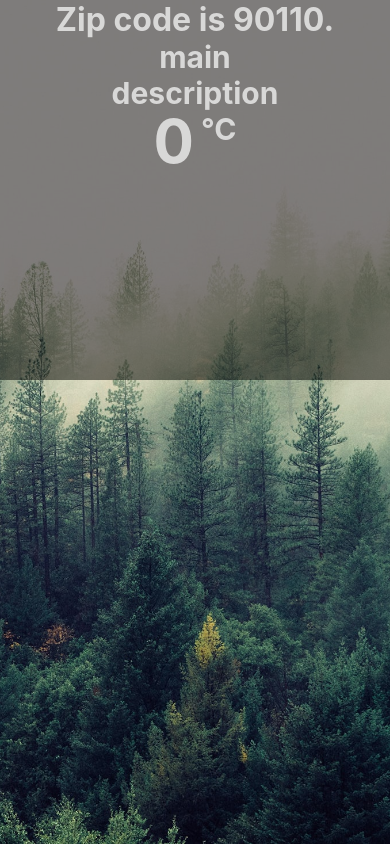
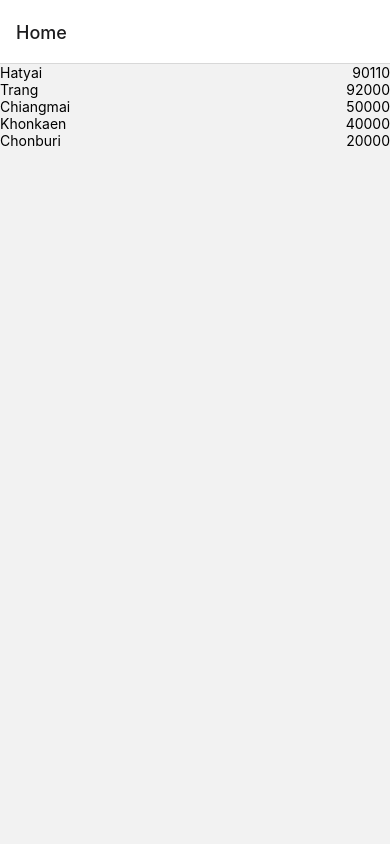
Before and after one commit to AS558/lab-react-native, a React Native app: screen /Home in a window 390 px wide. Built offline with nearby package versions, Linux system fonts and the light colour scheme; no server answers.

Commit message:
Part 5 : Router

```diff
--- a/App.js
+++ b/App.js
@@ -1,24 +1,18 @@
-import { StatusBar } from 'expo-status-bar';
 import React from 'react';
-import { StyleSheet, View, ImageBackground } from 'react-native';
-import Weather from './components/Weather';
-import Constants from 'expo-constants'
+import ZipCodeScreen from './screen/ZipCodeScreen';
+import WeatherScreen from './screen/WeatherScreen'
+import { NavigationContainer } from '@react-navigation/native';
+import { createStackNavigator } from '@react-navigation/stack';
+
+const Stack = createStackNavigator();
 
 export default function App() {
   return (
-    <View style={styles.container}>
-      <Weather zipCode="90110"/>
-      <StatusBar style="auto" />
-    </View>
+    <NavigationContainer>
+      <Stack.Navigator>
+        <Stack.Screen name="Home" component={ZipCodeScreen} />
+        <Stack.Screen name="Weather" component={WeatherScreen} />
+      </Stack.Navigator>
+    </NavigationContainer>
   );
 }
-
-const styles = StyleSheet.create({
-  container: {
-    paddingTop: Constants.statusBarHeight,
-    flex: 1
-    //backgroundColor: '#fff',
-    //alignItems: 'center',
-    //justifyContent: 'center',
-  },
-});
--- a/package.json
+++ b/package.json
@@ -10,11 +10,16 @@
   },
   "dependencies": {
     "@expo/webpack-config": "^0.16.19",
+    "@react-navigation/native": "^6.0.12",
+    "@react-navigation/stack": "^6.2.3",
     "expo": "~46.0.9",
     "expo-status-bar": "~1.4.0",
     "react": "18.0.0",
     "react-dom": "18.0.0",
     "react-native": "0.69.4",
+    "react-native-gesture-handler": "~2.5.0",
+    "react-native-reanimated": "~2.9.1",
+    "react-native-safe-area-context": "4.3.1",
     "react-native-web": "~0.18.7"
   },
   "devDependencies": {
--- /dev/null
+++ b/screen/WeatherScreen.js
@@ -0,0 +1,13 @@
+import { StatusBar } from "expo-status-bar";
+import React from "react";
+import { View } from "react-native";
+import Weather from "../components/Weather";
+
+export default function WeatherScreen({route}) {
+    return (
+        <View>
+            <Weather zipCode={route.params.zipCode}/>
+            <StatusBar style="auto"/>
+        </View>
+    )
+}
--- /dev/null
+++ b/screen/ZipCodeScreen.js
@@ -0,0 +1,56 @@
+import React from "react";
+import { FlatList, TouchableHighlight } from "react-native";
+import { StatusBar, View, Text, StyleSheet } from "react-native";
+import { useNavigation } from "@react-navigation/native";
+
+
+const availableZipItems = [
+    { place: 'Hatyai', code: '90110' },
+    { place: 'Trang', code: '92000' },
+    { place: 'Chiangmai', code: '50000' },
+    { place: 'Khonkaen', code: '40000' },
+    { place: 'Chonburi', code: '20000' },
+]
+
+const ZipItem = ({place, code, navigation}) => (
+    <TouchableHighlight onPress={() => {
+        navigation.navigate("Weather", {zipCode: code})
+    }}>
+        <View style = {style.zipItem}>
+            <Text>{place}</Text>
+            <Text>{code}</Text>
+        </View>
+    </TouchableHighlight>
+)
+
+const _keyExtractor = item => item.code
+
+export default function ZipCodeScreen(){
+    const navigation = useNavigation()
+    return (
+        <View>
+            <FlatList
+                data={availableZipItems}
+                keyExtractor={_keyExtractor}
+                renderItem={({item}) => <ZipItem {...item} navigation={navigation}/>}
+            />
+            <StatusBar style="auto" />
+        </View>
+    );
+}
+
+const style = StyleSheet.create(
+    {
+      zipItem: {
+        flex: 1,
+        flexDirection: 'row',
+        justifyContent: 'space-between'
+      },
+      zipPlace: {
+        flex: 1,
+      },
+      zipCode: {
+        flex: 1,
+      }
+    }
+  )
```
Also changed, not shown: 2 other files (tests, documents, lock files or other folders).
